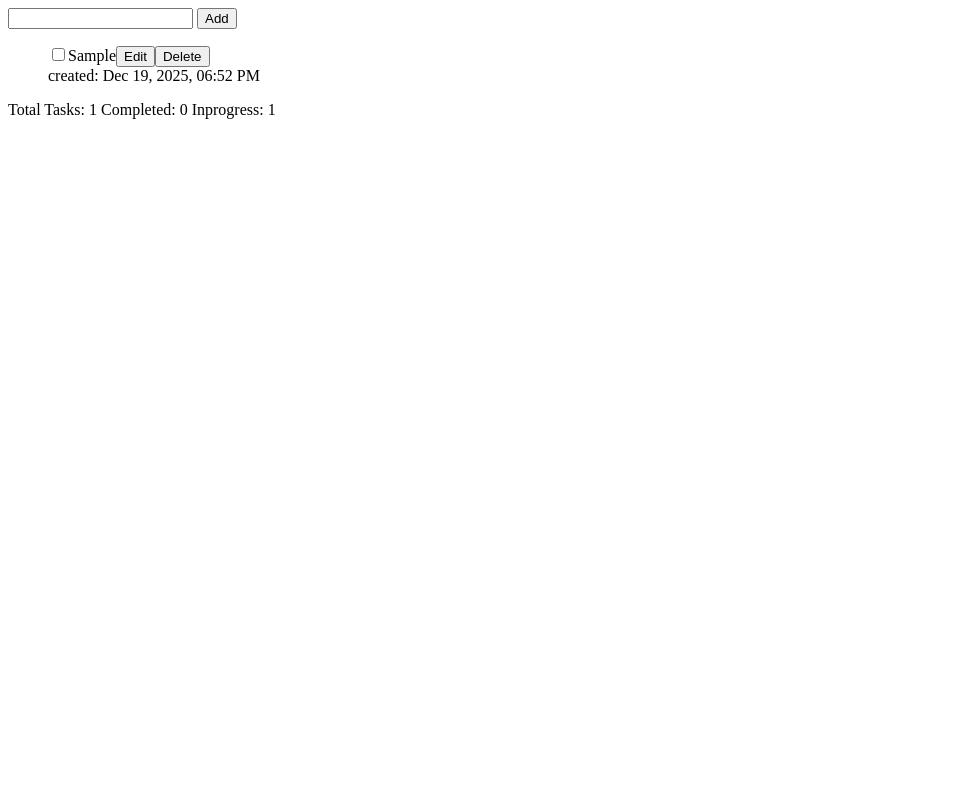
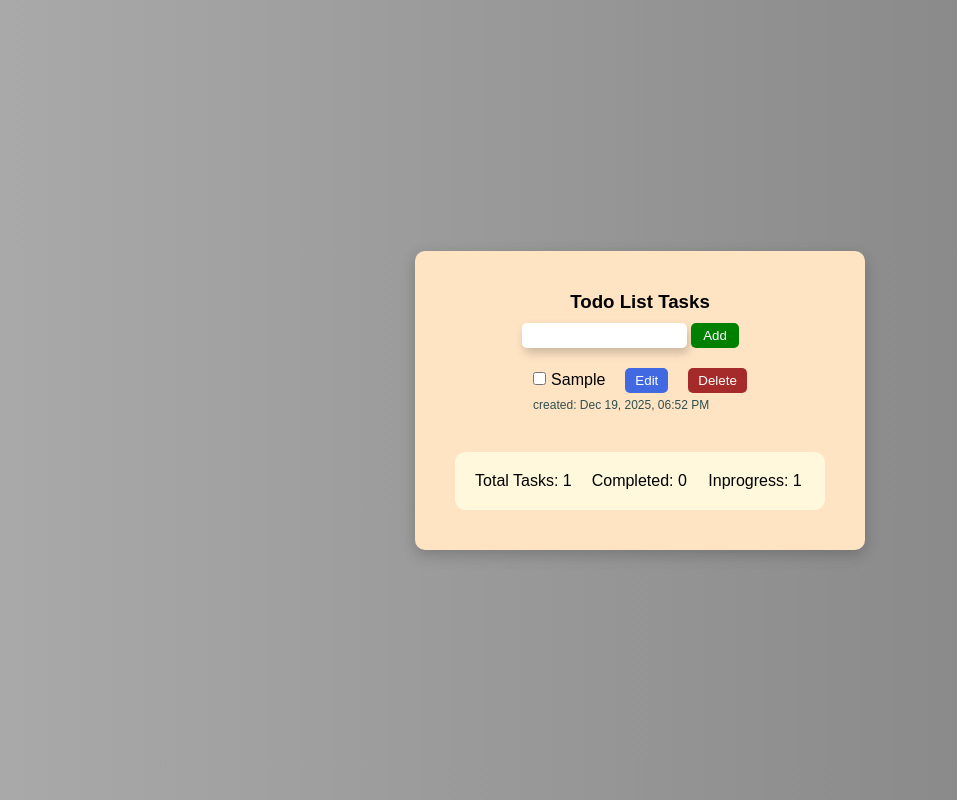
Before and after one commit to MariuswebDev/TodoList-1, a plain HTML site: page index.html in a window 1280 px wide. Both pictures are taken after typing "Sample" into the empty fields and a click on the button "Add". Shown: the whole page, without its empty margins (0-957 px from the left). Drawn offline with Linux system fonts and the light colour scheme.

Commit message:
third commit

```diff
--- a/index.html
+++ b/index.html
@@ -9,17 +9,25 @@
 </head>
 
 <body>
+    <div class="list-body">
+        <h3>Todo List Tasks</h3>
+        <div class="add-section">
+            <input type="text" class="input" id="input">
+            <button id="add" class="add">Add</button>
+        </div>
 
-    <input type="text" id="input">
-    <button id="add">Add</button>
 
-    <ul id="taskList">
-        <!-- <li></li> -->
-    </ul>
+        <ul id="taskList">
+            <!-- <li></li> -->
+        </ul>
+        <div class="tracking">
+            <span id="totaltasks">Total Tasks: 0</span>
+            <span id="completedtasks">Completed: 0</span>
+            <span id="ongoingtasks">Inprogress: 0</span>
+        </div>
 
-    <span id="totaltasks">Total Tasks: 0</span>
-    <span id="completedtasks">Completed: 0</span>
-    <span id="ongoingtasks">Inprogress: 0</span>
+
+    </div>
 
     <script src="index.js"></script>
 </body>
--- a/index.js
+++ b/index.js
@@ -35,6 +35,7 @@ function addTask() {
     taskText.textContent = tasks;
 
     const deleteButton = document.createElement("button");
+    deleteButton.className = "delete";
     deleteButton.textContent = "Delete";
     deleteButton.addEventListener("click", () => {
         createTask.remove();
@@ -42,21 +43,27 @@ function addTask() {
     });
 
     const editButton = document.createElement("button");
+    editButton.className = "edit";
     editButton.textContent = "Edit";
     editButton.addEventListener("click", () => {
         const newTask = prompt("Edit task...", tasks);
-        if (newTask === null || newTask === "");
-        taskText.textContent = newTask;
+        if (newTask === null || newTask === "") {
+
+            taskText.textContent = newTask;
+        }
     });
 
     const timeInfo = document.createElement("div");
     const createdTime = new Date();
-    timeInfo.textContent = `created: ${formatTime(createdTime)}`
+    timeInfo.textContent = `created: ${formatTime(createdTime)}`;
+    timeInfo.className = "time";
 
     const completionTime = document.createElement("div");
+    completionTime.className = "completedTime";
 
     const checkbox = document.createElement("input");
     checkbox.type = "checkbox";
+    checkbox.className = "check";
     checkbox.addEventListener("change", () => {
         const completed = new Date();
         if (checkbox.checked) {
@@ -78,11 +85,11 @@ function addTask() {
     createTask.appendChild(completionTime);
     taskList.appendChild(createTask);
     inputElement.value = "";
+    updateCounts();
 }
 
 addBtn.addEventListener("click", () => {
     addTask();
-    updateCounts();
 });
 
 inputElement.addEventListener("keypress", (e) => { e.key === "Enter" && addTask() })
--- a/styles.css
+++ b/styles.css
@@ -1,4 +1,120 @@
+* {
+  margin: 0;
+  padding: 0;
+  box-sizing: border-box;
+}
+
+body {
+  height: 100vh;
+  font-family: arial, sans-serif;
+  display: flex;
+  justify-content: center;
+  align-items: center;
+  background: linear-gradient(90deg, darkgrey, grey);
+}
+
+.input {
+  width: 70%;
+  padding: 5px;
+  border: none;
+  border-radius: 5px;
+  box-shadow: 2px 5px 10px rgba(0, 0, 0, 0.2);
+}
+
+.input:focus {
+  outline: none;
+}
+
+.add {
+  width: 20%;
+  background-color: green;
+}
+
+.check {
+  cursor: pointer;
+  margin-right: 5px;
+}
+
+.delete,
+.edit {
+  margin-left: 20px;
+}
+
+.delete {
+  background-color: brown;
+}
+
+.edit {
+  background-color: royalblue;
+}
+
+button {
+  cursor: pointer;
+  border: none;
+  padding: 5px 10px;
+  color: white;
+  border-radius: 5px;
+}
+
+button:hover {
+  opacity: 0.8;
+}
+
+button:active {
+  transform: scale(1.1);
+  transition: 0.2s;
+}
+
+.add-section {
+  margin-bottom: 10px;
+}
+
+ul {
+  display: flex;
+  flex-direction: column;
+  justify-content: center;
+}
+
 ul li {
   list-style-type: none;
-  margin-bottom: 15px;
+  margin-bottom: 25px;
 }
+
+.list-body {
+  display: flex;
+  flex-direction: column;
+  justify-content: center;
+  align-items: center;
+  padding: 40px;
+  gap: 10px;
+  background-color: bisque;
+  max-width: 500px;
+  border-radius: 10px;
+  box-shadow: 0px 5px 15px rgba(0, 0, 0, 0.2);
+}
+
+.tracking {
+  display: grid;
+  grid-template-columns: 1fr 1fr 1fr;
+  gap: 20px;
+  align-items: center;
+  justify-content: center;
+  background-color: cornsilk;
+  padding: 20px;
+  border-radius: 10px;
+  font-family: fantasy;
+}
+
+.time,
+.completedTime {
+  font-size: 12px;
+  margin: 5px 0;
+}
+
+.time {
+  color: darkslategray;
+}
+
+.completedTime {
+  color: darkolivegreen;
+}
```
